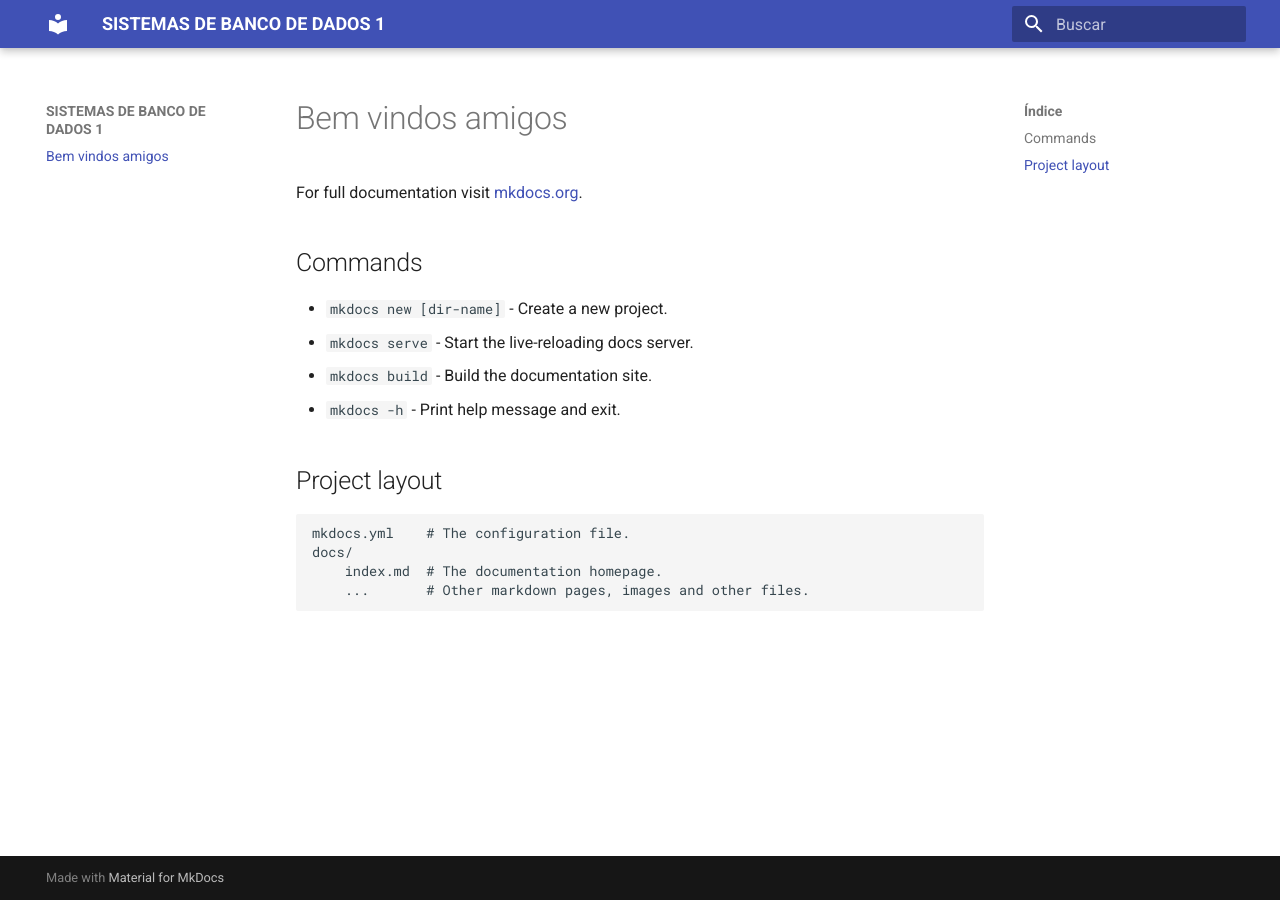
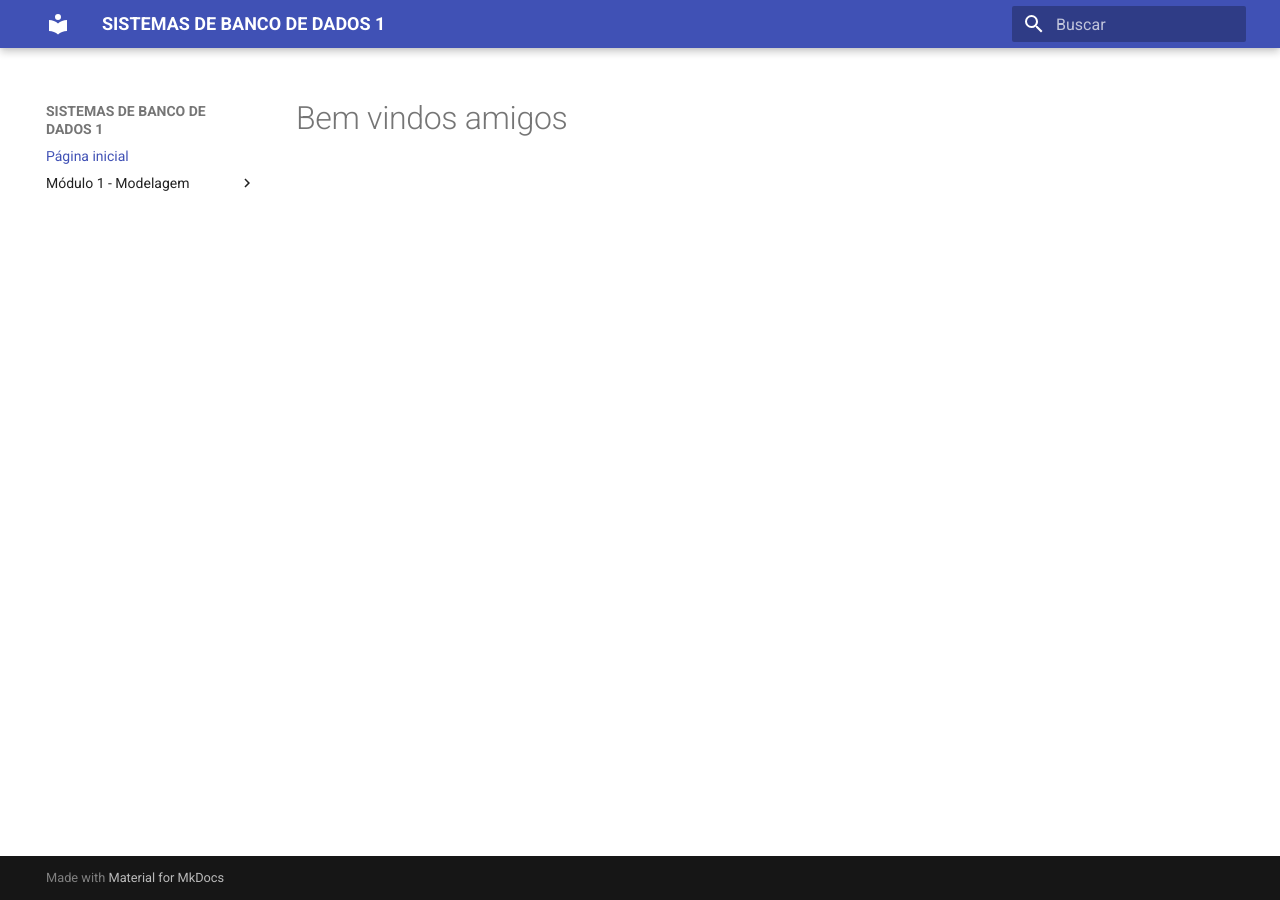
Before and after one commit to SBD1/2024.1-Minecraft, an MkDocs documentation site: the page built from gitpages/docs/index.md, in a window 1280 px wide. Built offline with MkDocs 1.6.1 and Material for MkDocs 9.7.7, drawn with Linux system fonts in a browser that asks for light colours.

Commit message:
Organização do repo

```diff
--- a/gitpages/docs/index.md
+++ b/gitpages/docs/index.md
@@ -1,17 +1 @@
 # Bem vindos amigos
-
-For full documentation visit [mkdocs.org](https://www.mkdocs.org).
-
-## Commands
-
-* `mkdocs new [dir-name]` - Create a new project.
-* `mkdocs serve` - Start the live-reloading docs server.
-* `mkdocs build` - Build the documentation site.
-* `mkdocs -h` - Print help message and exit.
-
-## Project layout
-
-    mkdocs.yml    # The configuration file.
-    docs/
-        index.md  # The documentation homepage.
-        ...       # Other markdown pages, images and other files.
--- a/mkdocs.yml
+++ b/mkdocs.yml
@@ -8,3 +8,13 @@ theme:
   language: pt-BR
   font:
     text: Roboto
+
+
+nav:
+  - Página inicial: index.md
+  - Módulo 1 - Modelagem:
+    - Diagrama Entidade-Relacionamento: modulo_1/der.md
+    - Modelo Relacional: modulo_1/modeloRelacional.md
+    - Dicionário de Dados: modulo_1/dicDados.md
+  # - Módulo 2 - SQL:
+  # - Módulo 3 - Transactions, Triggers e Stored Procedures:
```
Also changed, not shown: gitpages/docs/modulo_1/der.md (added), gitpages/docs/modulo_1/dicDados.md (added), gitpages/docs/modulo_1/modeloRelacional.md (added).
